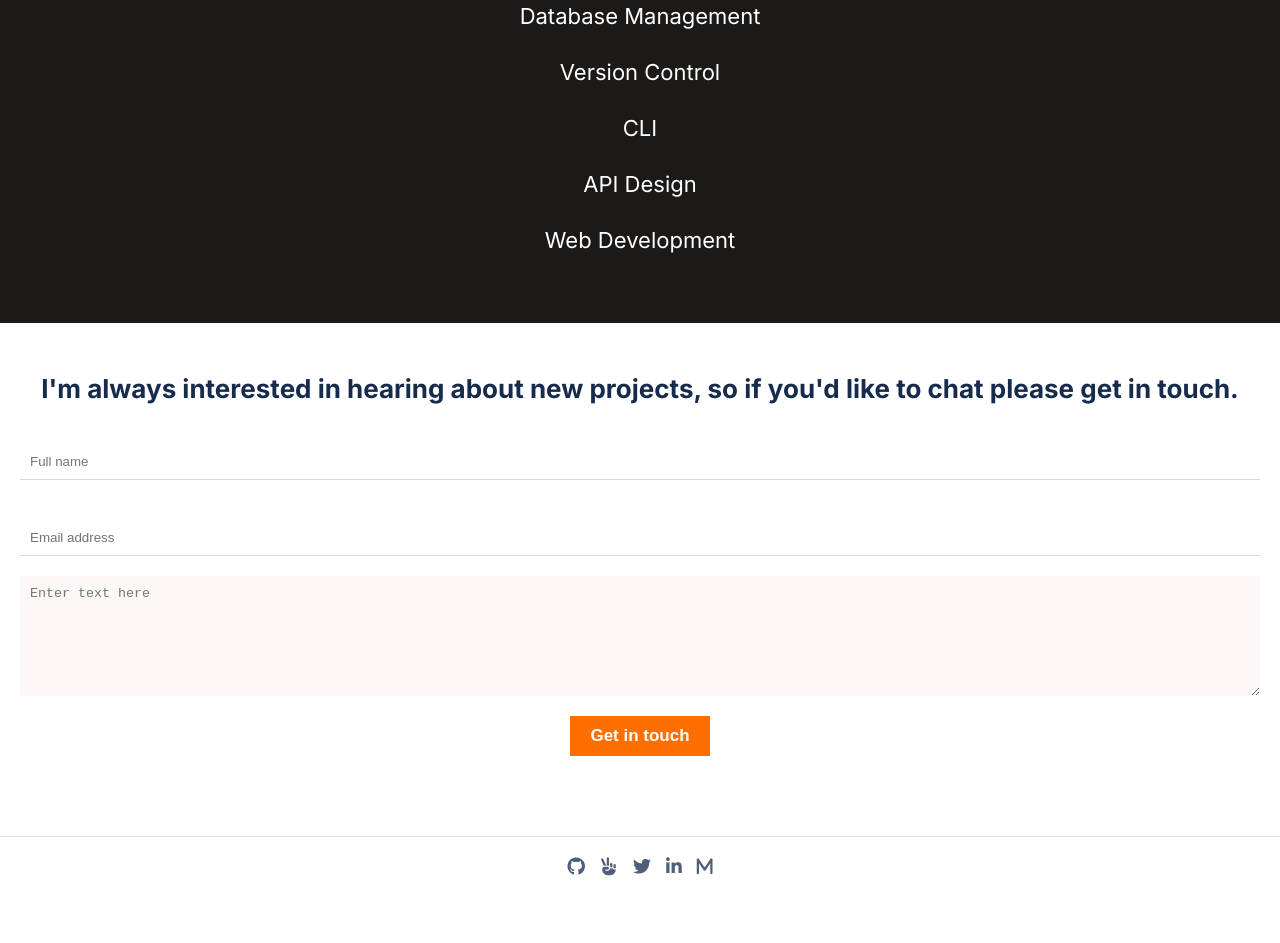
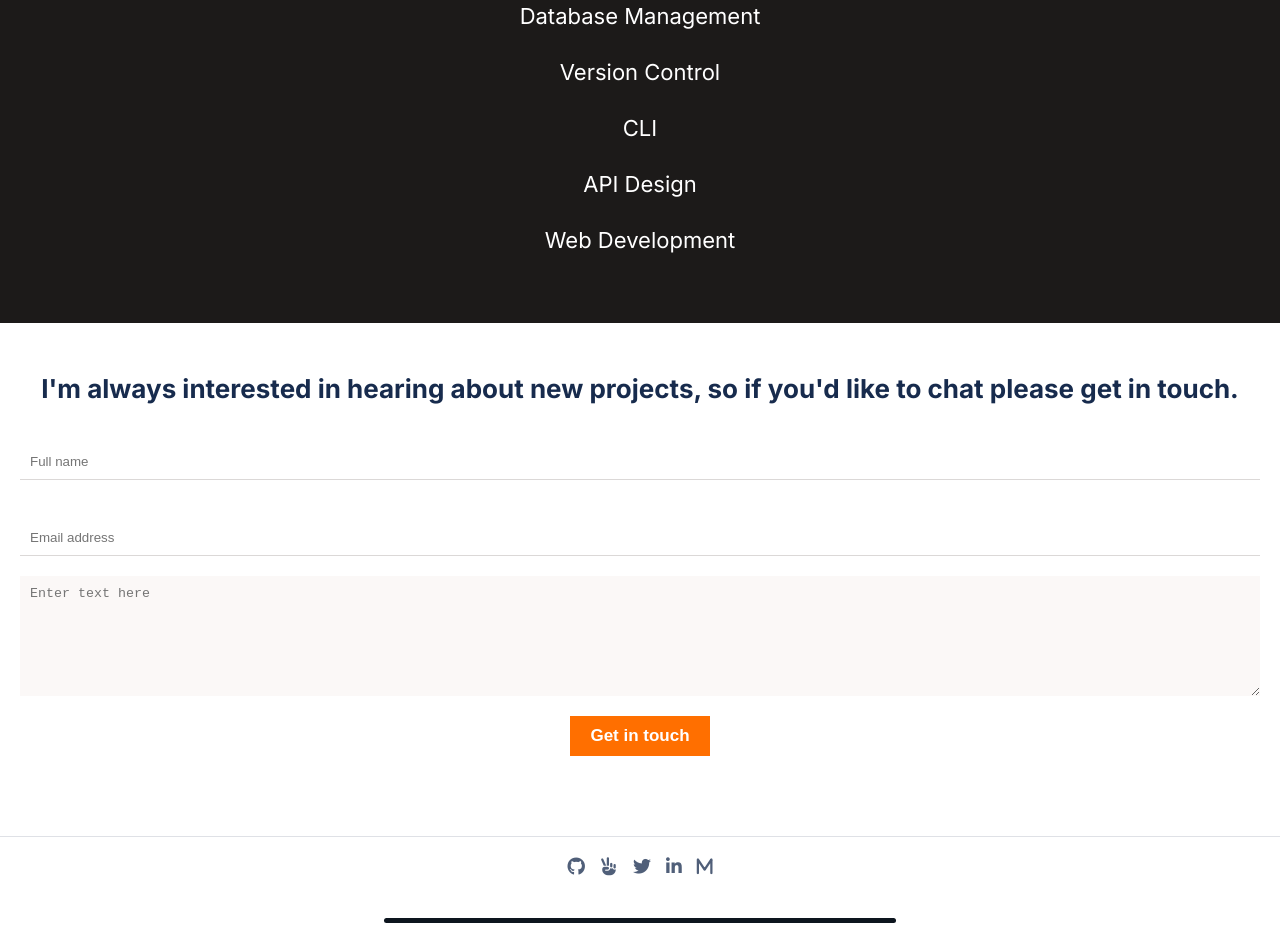
Before and after one commit to Sofinaye/portfo, a website: page index.html in a window 1280 px wide. Shown: the part 5535-6478 px from the top of the page. Before the commit the page ends 6433 px from the top, so only its background shows below. Drawn offline with Linux system fonts and the light colour scheme.

Commit message:
Add social under line

```diff
--- a/index.html
+++ b/index.html
@@ -210,6 +210,7 @@
         <li class="footer-social-item"><i class="fa-solid fa-m"></i></li>
       </ul>
     </footer>
-      </div>
+    <div class="social-under"></div>
+  </div>
 </body>
 </html>
--- a/style.css
+++ b/style.css
@@ -448,6 +448,13 @@ html {
   color: #505f79;
 }
 
+.social-under {
+  height: 5px;
+  margin: 2rem 30%;
+  background: #0d151e;
+  border-radius: 10px;
+}
+
 .navbar-link {
   display: none;
 }
```
